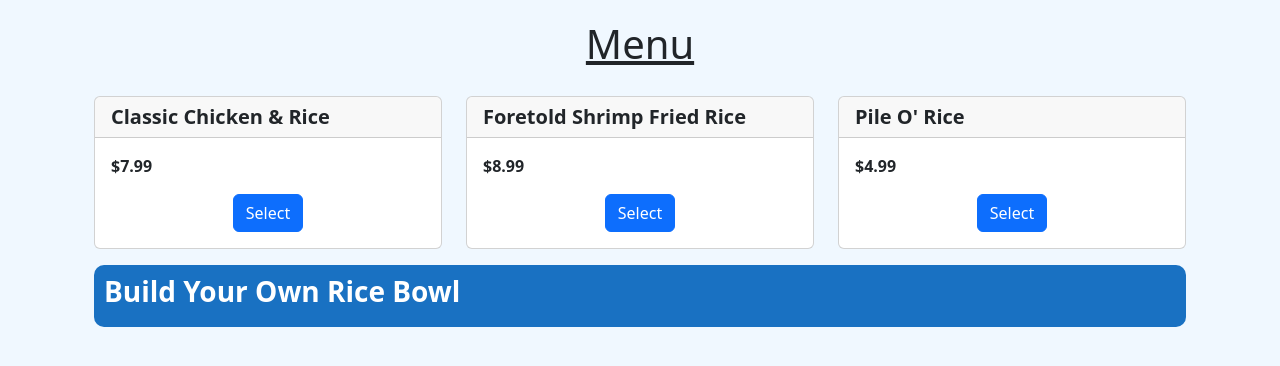
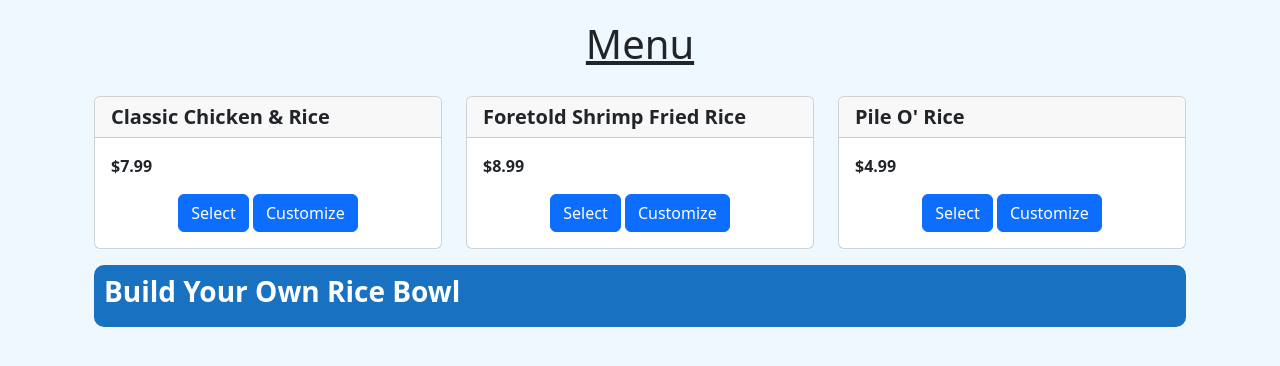
Before and after one commit to MoodyMan04/CSCI313-TeamProject, a Django app: page /menu/ in a window 1280 px wide. Shown: the part 56-422 px from the top of the page. Run offline with Django 5.2, Linux system fonts and the light colour scheme; data comes from the database, SQL or seed files in the repository.

Commit message:
added Customize button to menu.html
(not yet fully implemented)

```diff
--- a/friedRiceAtEddiesWebsite/main/templates/main/menu.html
+++ b/friedRiceAtEddiesWebsite/main/templates/main/menu.html
@@ -29,9 +29,8 @@
             <div class="card-body">
               <p class="card-text"><b>${{i.price}}</b></p>
               <div class="text-center">
-                <a href="#addItemToCart" class="btn btn-primary"
-                  >Select</a
-                >
+                <a href="#addItemToCart" class="btn btn-primary">Select</a>
+                <a href="#customizeItem" class="btn btn-primary">Customize</a>
               </div>
             </div>
           </div>
```
